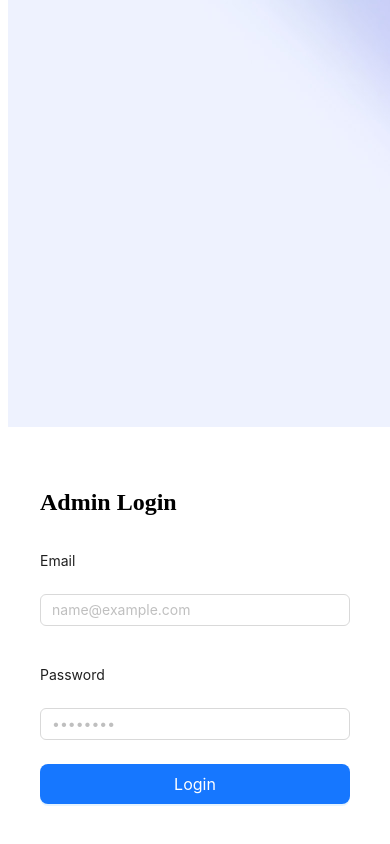
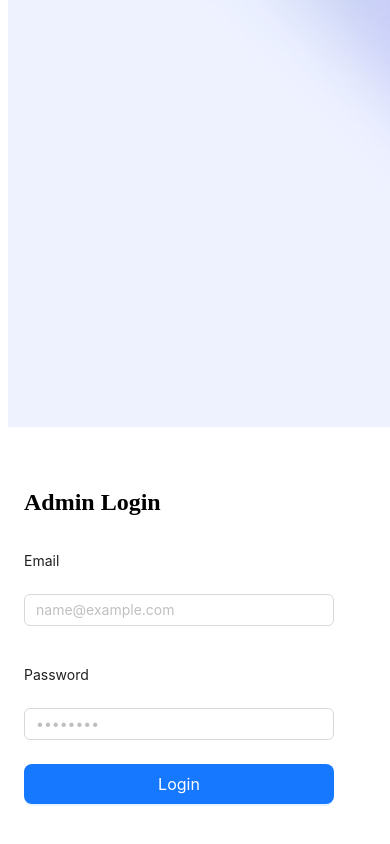
Before and after one commit to arifszn/reforge, a React (Vite) app: page /login in a window 390 px wide. Shown: the part 1076-1920 px from the top of the page. Built offline with nearby package versions, Linux system fonts and the light colour scheme; the HTML template or start-up script is replaced by a standard one.

Commit message:
Make more responsive

```diff
--- a/src/components/auth/AuthLayout.tsx
+++ b/src/components/auth/AuthLayout.tsx
@@ -21,12 +21,12 @@ const AuthLayout = () => {
       <div className="relative mx-auto max-w-7xl px-4 sm:px-6 lg:px-8">
         <div className="mx-auto max-w-2xl lg:max-w-4xl lg:px-12">
           <section>
-            <div className="flex flex-col items-center justify-center px-6 py-8 mx-auto lg:py-0 mt-12 md:mt-auto md:h-screen">
+            <div className="flex flex-col items-center justify-center px-6 py-8 mx-auto lg:py-0 mt-20 md:mt-auto md:h-screen">
               <div
                 className="bg-white rounded-2xl shadow-2xl w-full sm:w-96"
                 style={{
                   maxWidth: 'calc(100vw - 5rem)',
-                  padding: '2.375rem 2rem 3rem',
+                  padding: '2.375rem 1rem 3rem',
                 }}
               >
                 <div className="p-8 space-y-4 md:space-y-6 md:p-10">
```
